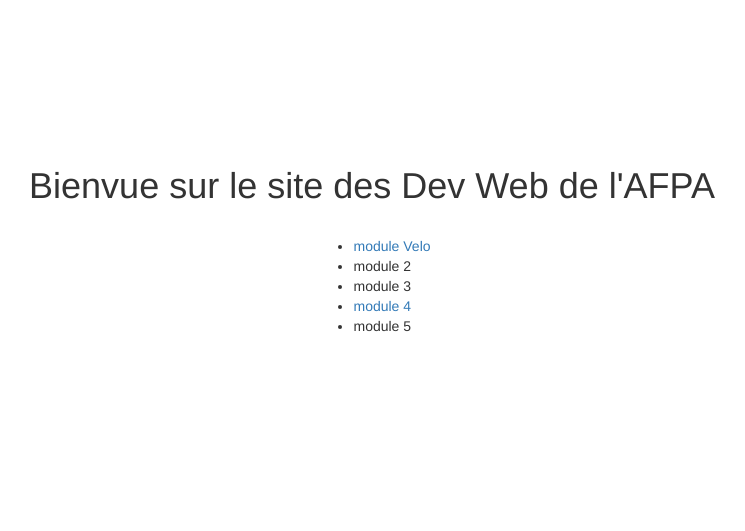
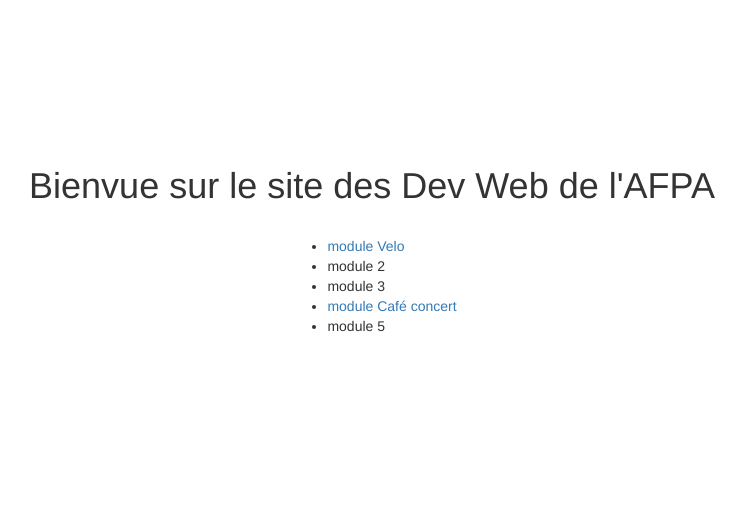
Before and after one commit to MDeganoWDev/Afpa-Project-First, a PHP site: page / in a window 1280 px wide. Shown: the part 205-736 px from the top of the page, without its empty margins (53-798 px from the left). Run offline with PHP 8.4, Linux system fonts and the light colour scheme; some libraries are stand-ins or nearby versions.

Commit message:
module cc

```diff
--- a/Project2s/modules/cafeConcert/style/page.scss
+++ b/Project2s/modules/cafeConcert/style/page.scss
@@ -17,7 +17,6 @@
         align-items: center;
         padding: 10px;
         height: 120px;
-        z-index: 1;
         background: rgb(251, 218, 190);
         background: linear-gradient(90deg, rgba(251, 218, 190, 1) 0%, rgba(157, 99, 129, 1) 100%);
 
--- a/Project2s/modules/pi/templates/accueil.html
+++ b/Project2s/modules/pi/templates/accueil.html
@@ -5,7 +5,7 @@
         <li><a href="/CtrlVelo/stations">module Velo</a></li>
         <li>module 2</li>
         <li>module 3</li>
-        <li><a href="/CtrlCafeConcert/cafesConcerts">module 4</a></li>
+        <li><a href="/CtrlCafeConcert/cafesConcerts">module Café concert</a></li>
         <li>module 5</li>
     </ul>
 </div>
--- a/Project2s/templates/nav.html
+++ b/Project2s/templates/nav.html
@@ -27,6 +27,7 @@
             <a href="#" class="dropdown-toggle" data-toggle="dropdown" role="button" aria-haspopup="true" aria-expanded="false">Dropdown <span class="caret"></span></a>
             <ul class="dropdown-menu">
               <li><a href="/CtrlVelo/stations">Velo</a></li>
+              <li><a href="/CtrlCafeConcert/cafesConcerts">Café concert</a></li>
               <li><a href="/CtrlArticles/articles">Articles</a></li>
 
             </ul>
```
